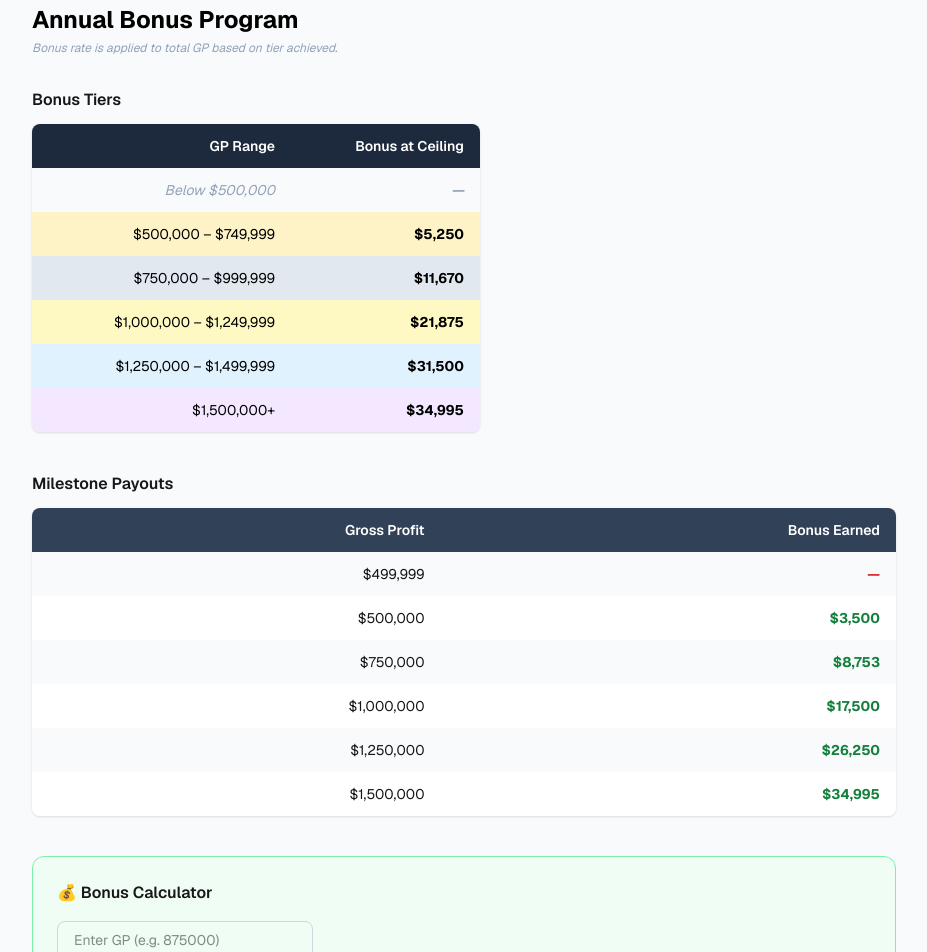
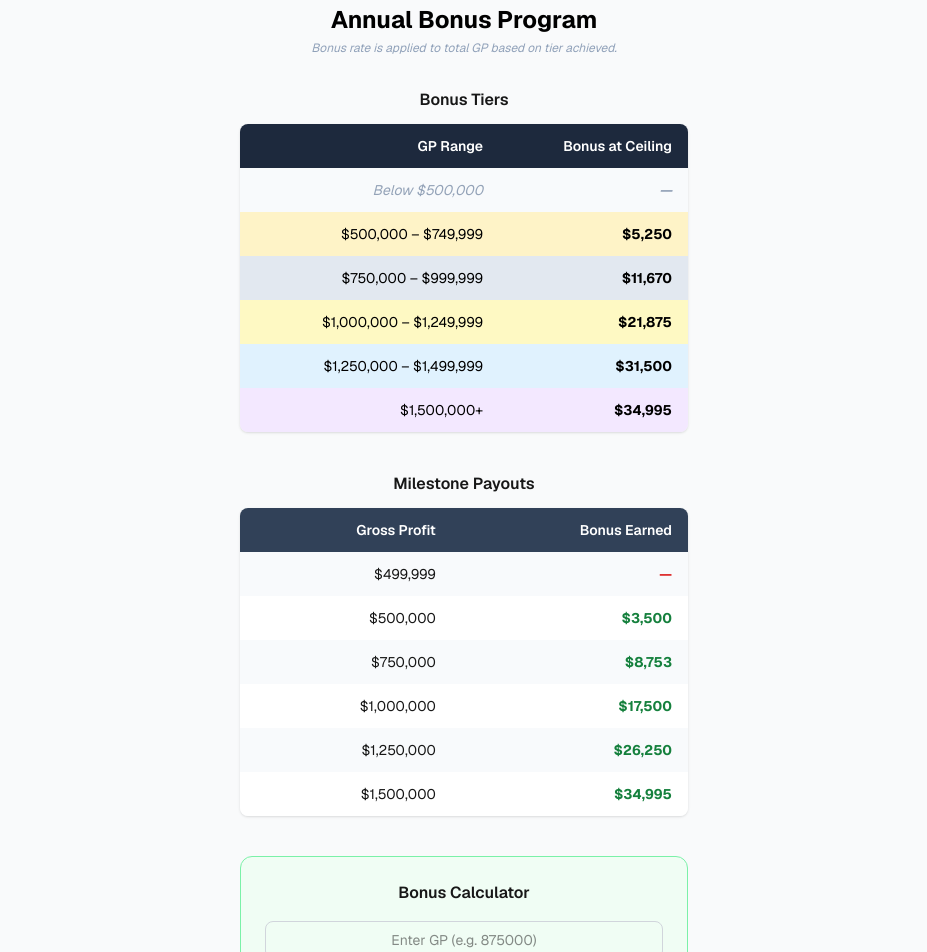
Before and after one commit to jsgelfand/bonus-calculator, a Next.js app: page / in a window 1280 px wide. Shown: the part 60-1012 px from the top of the page, without its empty margins (176-1103 px from the left). Built offline with nearby package versions, Linux system fonts and the light colour scheme.

Commit message:
center align headings, tables, and calculator section

```diff
--- a/app/components/BonusCalculator.tsx
+++ b/app/components/BonusCalculator.tsx
@@ -36,16 +36,16 @@ export default function BonusCalculator() {
   const bonus = gp ? calcBonus(gpNum) : null;
 
   return (
-    <div className="max-w-4xl mx-auto px-4 py-8 font-sans">
-      <h2 className="text-2xl font-bold mb-1 text-black">Annual Bonus Program</h2>
+    <div className="max-w-4xl mx-auto px-4 py-8 font-sans flex flex-col items-center">
+      <h2 className="text-2xl font-bold mb-1 text-black text-center">Annual Bonus Program</h2>
 
-      <p className="text-slate-400 text-xs italic mb-8">
+      <p className="text-slate-400 text-xs italic mb-8 text-center">
         Bonus rate is applied to total GP based on tier achieved.
       </p>
 
       {/* Tier Table */}
-      <h3 className="text-base font-semibold mb-3">Bonus Tiers</h3>
-      <div className="overflow-x-auto mb-10 rounded-lg shadow max-w-md">
+      <h3 className="text-base font-semibold mb-3 text-center">Bonus Tiers</h3>
+      <div className="overflow-x-auto mb-10 rounded-lg shadow w-full max-w-md">
         <table className="w-full border-collapse text-sm">
           <thead>
             <tr className="bg-slate-800 text-white">
@@ -72,8 +72,8 @@ export default function BonusCalculator() {
       </div>
 
       {/* Milestone Payouts */}
-      <h3 className="text-base font-semibold mb-3">Milestone Payouts</h3>
-      <div className="overflow-x-auto mb-10 rounded-lg shadow">
+      <h3 className="text-base font-semibold mb-3 text-center">Milestone Payouts</h3>
+      <div className="overflow-x-auto mb-10 rounded-lg shadow w-full max-w-md">
         <table className="w-full border-collapse text-sm">
           <thead>
             <tr className="bg-slate-700 text-white">
@@ -99,18 +99,18 @@ export default function BonusCalculator() {
       </div>
 
       {/* Calculator */}
-      <div className="bg-green-50 border border-green-300 rounded-xl p-6">
-        <h3 className="text-base font-semibold mb-4">💰 Bonus Calculator</h3>
-        <div className="flex flex-col sm:flex-row gap-4 items-start sm:items-center">
+      <div className="bg-green-50 border border-green-300 rounded-xl p-6 w-full max-w-md">
+        <h3 className="text-base font-semibold mb-4 text-center">Bonus Calculator</h3>
+        <div className="flex flex-col gap-4 items-center">
           <input
             type="text"
             placeholder="Enter GP (e.g. 875000)"
             value={gp}
             onChange={(e) => setGp(e.target.value)}
-            className="border border-gray-300 rounded-lg px-4 py-2 text-sm w-full sm:w-64 focus:outline-none focus:ring-2 focus:ring-green-400"
+            className="border border-gray-300 rounded-lg px-4 py-2 text-sm w-full text-center focus:outline-none focus:ring-2 focus:ring-green-400"
           />
           {activeTier && bonus !== null && (
-            <div className="text-base font-bold" style={{ color: bonus === 0 ? "#dc2626" : "#15803d" }}>
+            <div className="text-base font-bold text-center" style={{ color: bonus === 0 ? "#dc2626" : "#15803d" }}>
               {bonus === 0
                 ? "No bonus — below $500K threshold"
                 : `${activeTier.label} Tier (${pct(activeTier.rate)} × ${fmt(gpNum)}) → ${fmt(bonus)}`}
```
